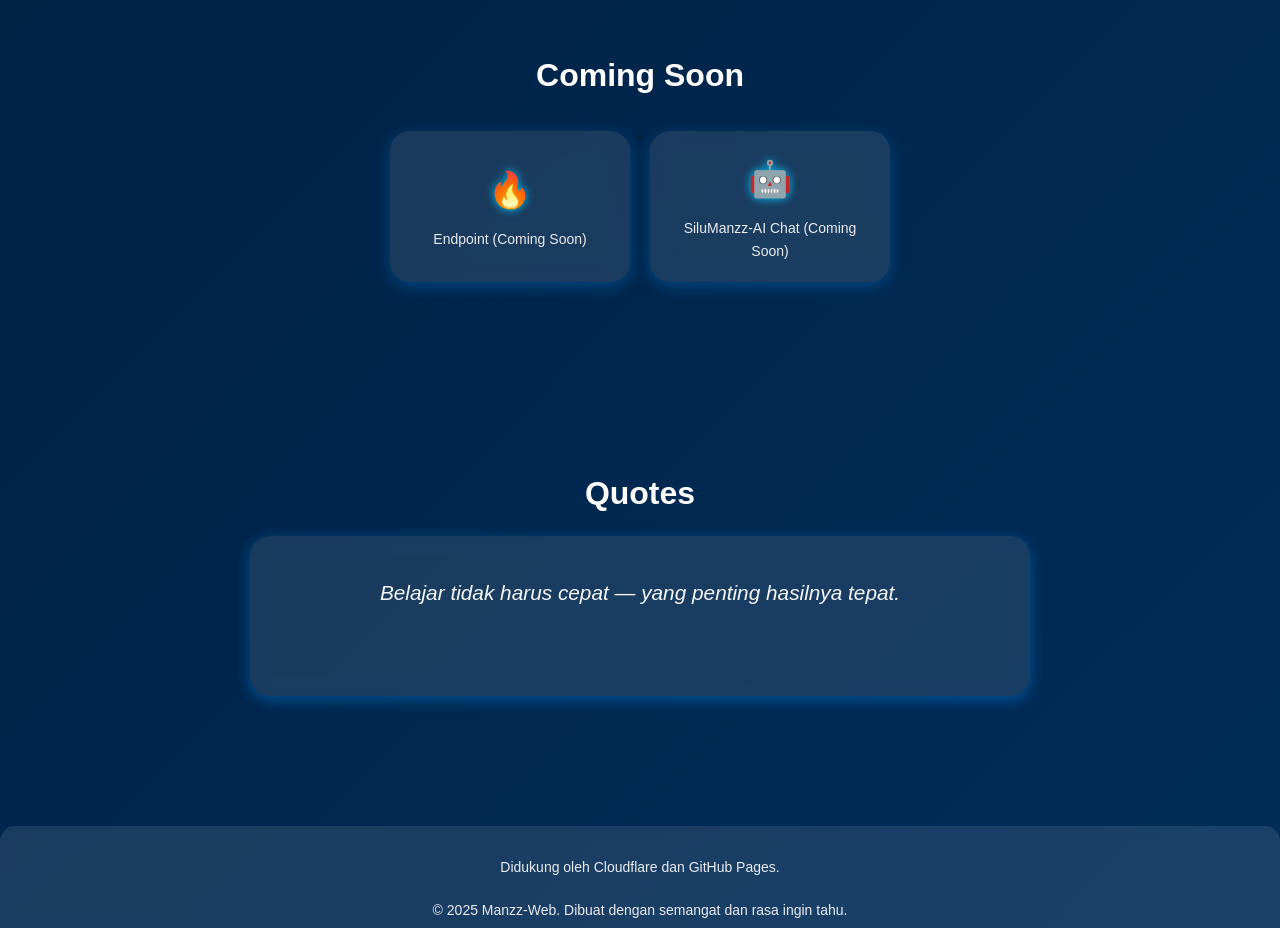
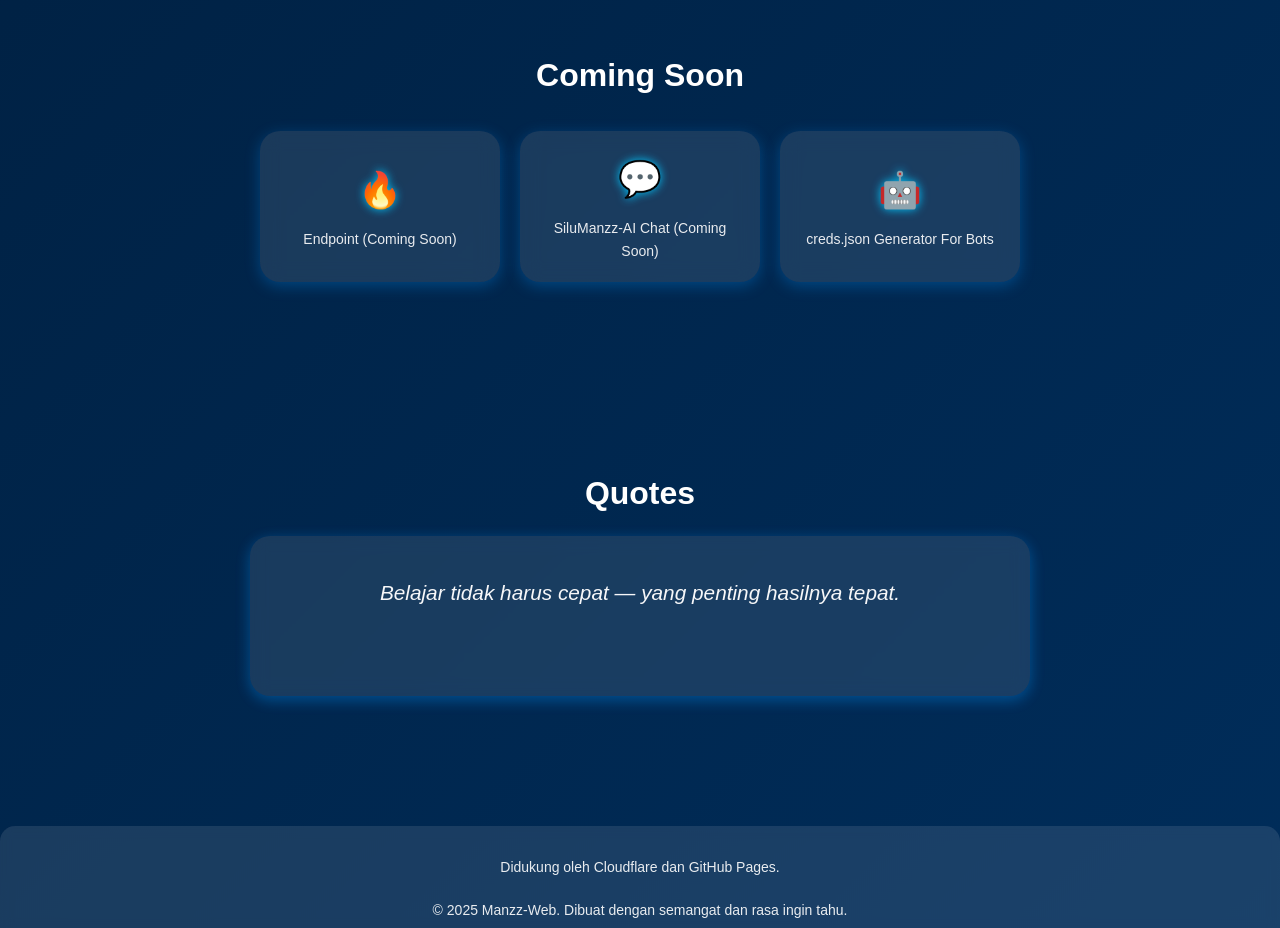
Before and after one commit to manzz671/Manzz-web, a plain HTML site: page index.html in a window 1280 px wide. Shown: the part 1140-2068 px from the top of the page. Drawn offline with Linux system fonts and the light colour scheme.

Commit message:
Update icons and add creds.json generator link

```diff
--- a/index.html
+++ b/index.html
@@ -149,7 +149,10 @@
         <span>🔥</span><p>Endpoint (Coming Soon)</p>
       </a>
       <a href="#">
-        <span>🤖</span><p>SiluManzz-AI Chat (Coming Soon)</p>
+        <span>💬</span><p>SiluManzz-AI Chat (Coming Soon)</p>
+      </a>
+      <a href="#">
+        <span>🤖</span><p>creds.json Generator For Bots</p>
       </a>
     </div>
   </section>
```
